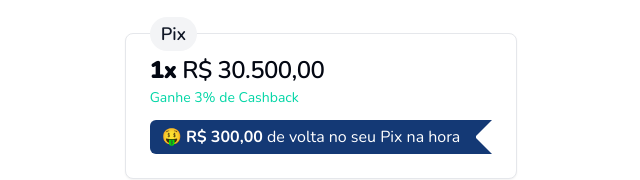
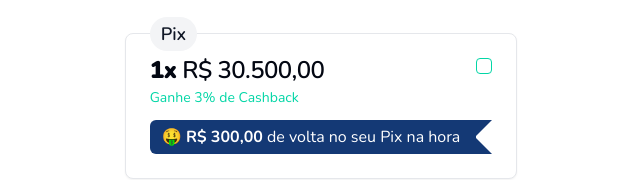
Before and after one commit to dwtoledo/Woovi-Front-End-Challenge, a React (Vite) app: page / in a window 1280 px wide. Shown: the part 139-319 px from the top of the page, without its empty margins (319-959 px from the left). Built offline with nearby package versions, Linux system fonts and the light colour scheme.

Commit message:
Add Checkbox Component on Initial Pix Card Structure

```diff
--- a/src/pages/PaymentMethod.tsx
+++ b/src/pages/PaymentMethod.tsx
@@ -10,6 +10,7 @@ import {
   CardTitle,
 } from "@/components/ui/card"
 import { Badge } from "@/components/ui/badge"
+import { Checkbox } from "@/components/ui/checkbox"
 
 export function PaymentMethod() {
   const { paymentDetails, setPaymentDetails } = usePaymentDetails()
@@ -35,8 +36,9 @@ export function PaymentMethod() {
           Pix
         </Badge>
         <CardHeader className="pb-3">
-          <CardTitle>
-            <strong>1x</strong> R$ 30.500,00
+          <CardTitle className="flex justify-between">
+            <span><strong>1x</strong> R$ 30.500,00</span>
+            <Checkbox />
           </CardTitle>
           <CardDescription className="text-primary">
             Ganhe 3% de Cashback
```
